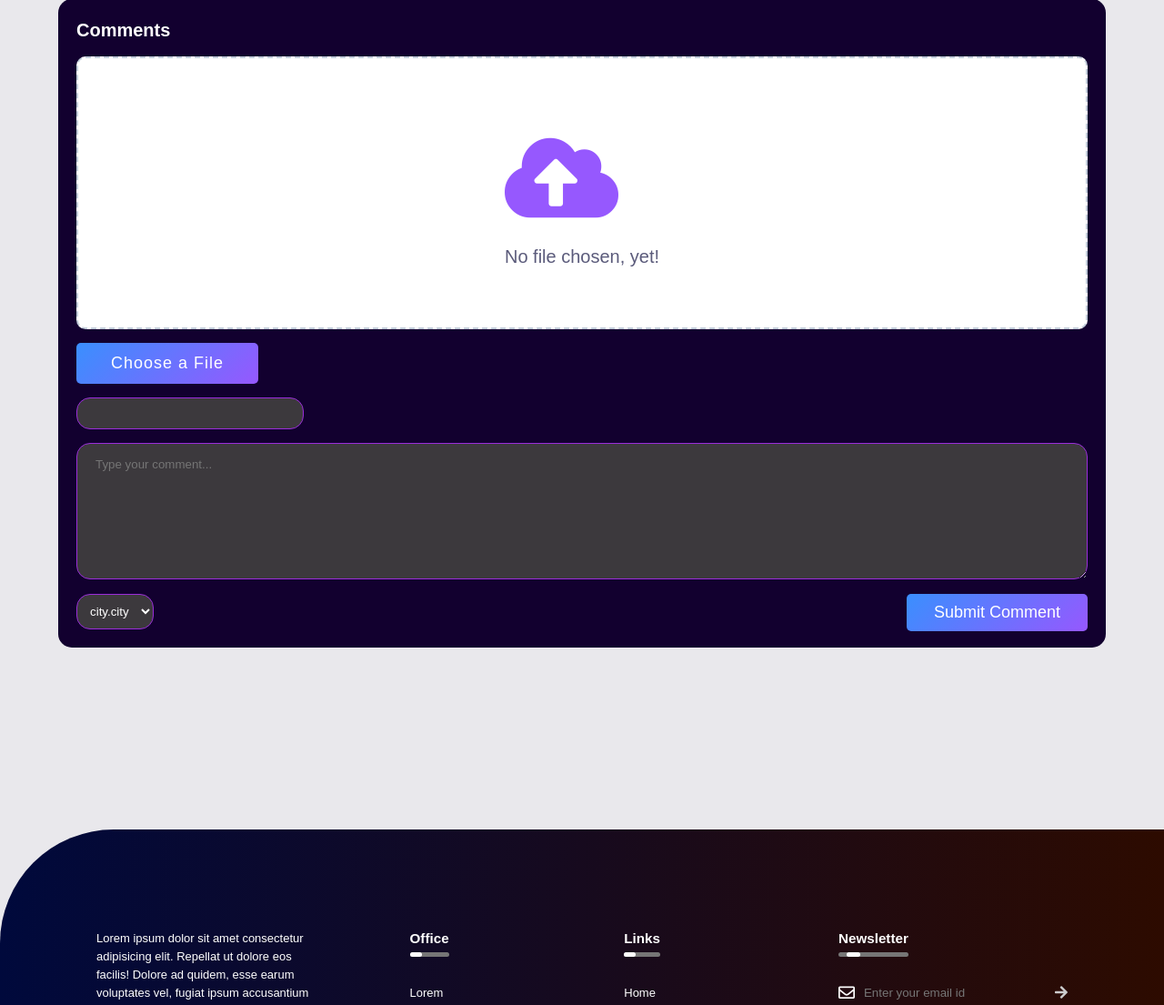
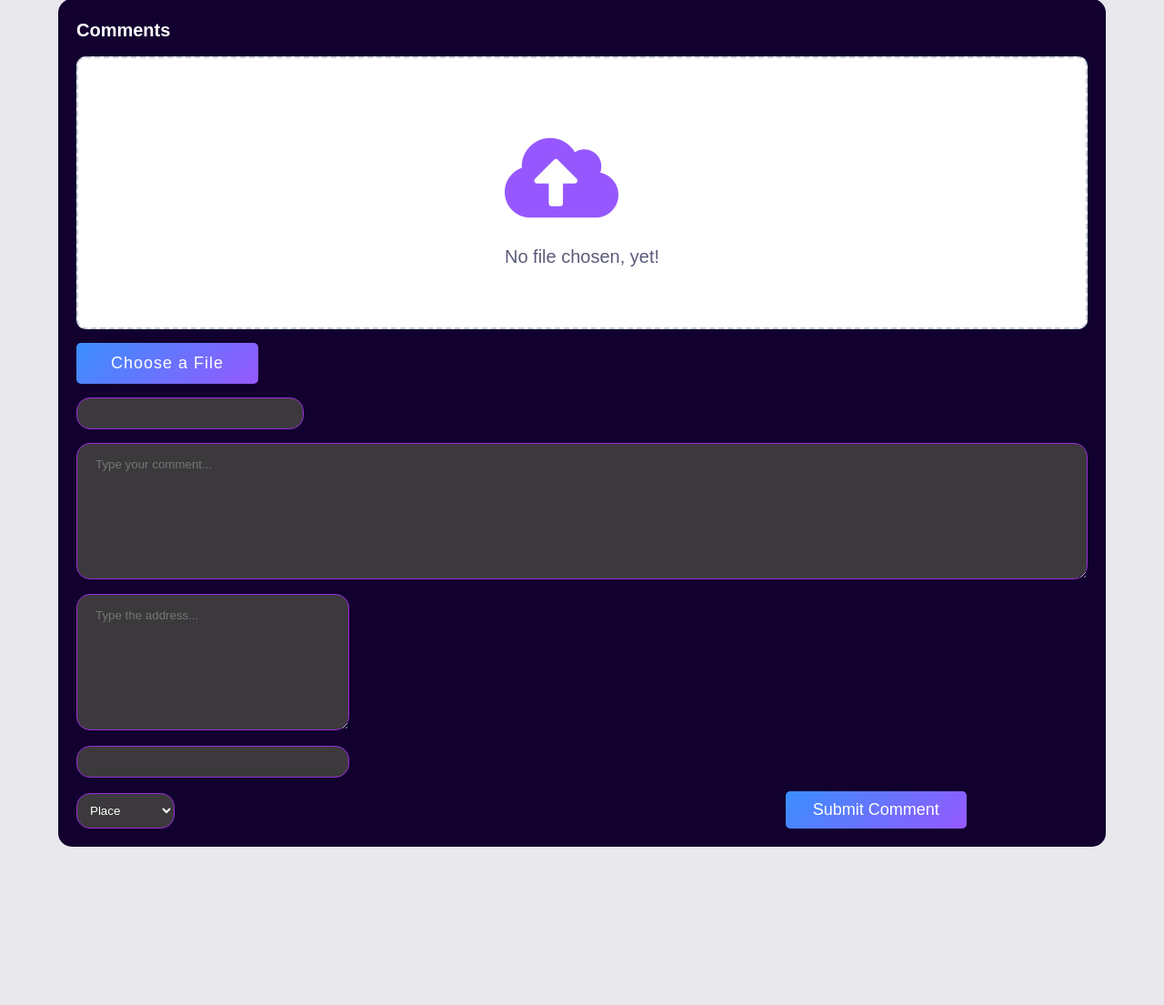
Before and after one commit to DarkMatter-999/Grp-Project, a Flask app: page /post in a window 1280 px wide; the page is wider, and only the part inside the window is pictured. Shown: the part 201-1306 px from the top of that part at 91% size. Run offline with Flask 2, Linux system fonts and the light colour scheme; the visitor is signed in with stand-in values (Sample User, id 1); tables that the repository leaves empty hold one stand-in row (values such as "Sample post").

Commit message:
Improved post page

```diff
--- a/main.py
+++ b/main.py
@@ -16,6 +16,8 @@ app.config["SQLALCHEMY_DATABASE_URI"] = "sqlite:///database.db"
 UPLOAD_FOLDER = os.path.join('static','upload')
 app.config['UPLOAD_FOLDER'] = UPLOAD_FOLDER
 ALLOWED_EXTENSTIONS = set(["jpg" , "jpeg" , "jfif" , "pjpeg" , "pjp", "png", "svg", "webp"])
+
+types = ["Place", "Food", "Handicraft", "Fruit", "Landscape", "Event"]
 
 db = dbfunc.get_db()
 
@@ -92,7 +94,9 @@ def post():
 
         time = "-".join((str(time.day), str(time.month), str(time.year))) + " " + ":".join((str(time.hour), str(time.minute)))
 
-        city = "CHANGE ME"
+        city = request.form["city"]
+
+        type_ = request.form["type"]
 
         if 'img' not in request.files:
             return redirect(url_for("post"))
@@ -113,9 +117,7 @@ def post():
 
     elif request.method == "GET":
         if "email" in session:
-            cities = db.session.query(dbfunc.City)
-
-            return render_template("upload.html", title="Post", cities=cities)
+            return render_template("upload.html", title="Post", types=types)
         return render_template("login.html", title="Login")
 
 @app.route("/post/<int:did>")
--- a/static/styles.css
+++ b/static/styles.css
@@ -889,8 +889,9 @@ header{
     outline: 0;
 }
 .comment-box button{
-    float: right ;
+    /* float: right ; */
     border: 0;
+    right: 10%;
     padding: 10px 30px;
     background: linear-gradient(135deg,#3a8ffe 0%,#9658fe 100%);
     font-size: 18px;
@@ -907,6 +908,25 @@ header{
     background-color: var(--dark1);
     border-radius: 15px;
     border: solid #9a2dd9 1px;
+    margin-right: 60%;
+}
+
+.comment-box .city {
+    width: 300px;
+    margin-right: 100%;
+}
+.comment-box .address {
+    width: 300px;
+}
+
+@media screen and (max-width: 786px){
+    .comment-box .address {
+        width: 100%;
+    }
+    .comment-box select {
+        margin-bottom: 10px;
+        width: 50%;
+    }
 }
 
 /* html,body{
--- a/templates/upload.html
+++ b/templates/upload.html
@@ -35,9 +35,11 @@
         <!-- <button onclick="defaultBtnActive()" id="custom-btn">Choose a file</button> -->
         <input type="text" name="title">
         <textarea name="content" placeholder="Type your comment..."></textarea>
-        <select name="city" id="city">
-            {% for city in cities %}
-            <option value="{{ city.city }}">city.city</option>
+        <textarea class="address" name="address" placeholder="Type the address..."></textarea>
+        <input type="text" name="city" class="city">
+        <select name="type" id="type">
+            {% for type in types %}
+            <option value="{{ type }}">{{ type }}</option>
             {% endfor %}
         </select>
         <button type="submit">Submit Comment</button>
```
